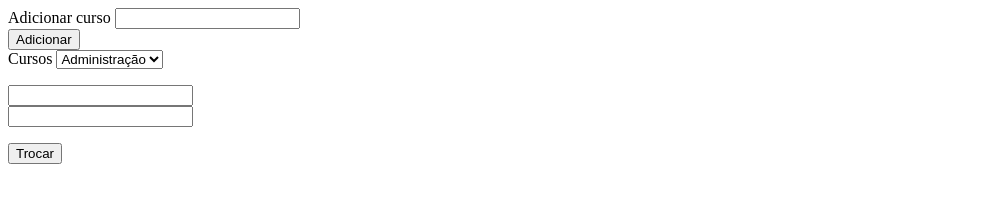
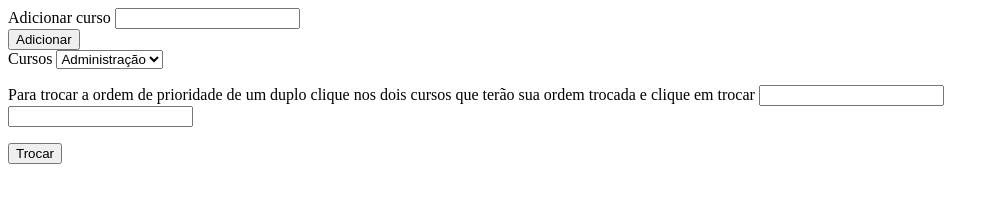
Before and after one commit to rodrigogmartins/atividade-dbo-11-4-2018, a website: page projeto/public/index.html in a window 1280 px wide. Shown: the whole page, without its empty margins (0-999 px from the left). Drawn offline with Linux system fonts and the light colour scheme.

Commit message:
Update index.html

```diff
--- a/projeto/public/index.html
+++ b/projeto/public/index.html
@@ -32,6 +32,7 @@
         <ol></ol>
 
         <div id="trocarCurso">
+            <span> Para trocar a ordem de prioridade de um duplo clique nos dois cursos que terão sua ordem trocada e clique em trocar </span>
             <input id="curso0" type="text" readonly>
             <br>
             <input id="curso1" type="text" readonly>
```
